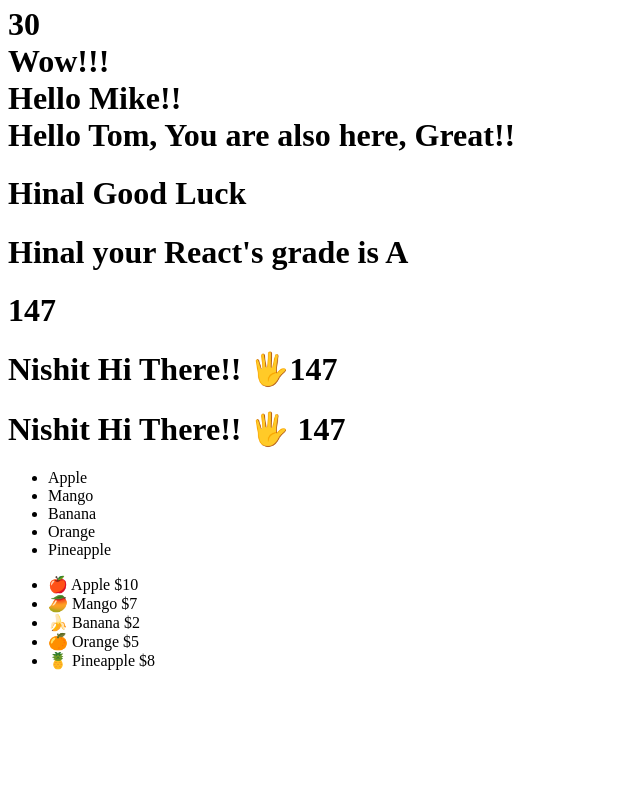
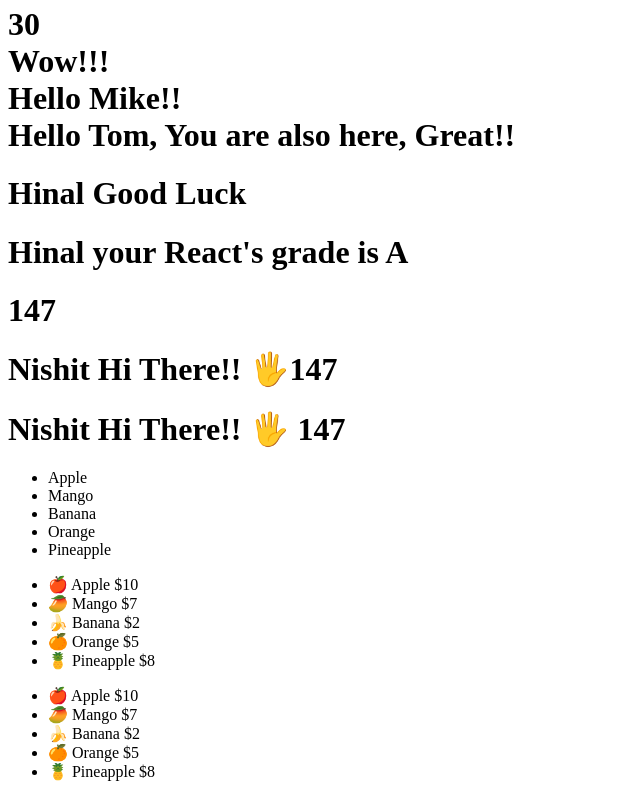
Before and after one commit to HinalPatel0607/React-Learning, a React (Vite) app in the folder React/: page / in a window 1280 px wide. Shown: the part 1122-1919 px from the top of the page, without its empty margins (0-640 px from the left). Before the commit the page ends 1808 px from the top, so only its background shows below. Built offline with nearby package versions, Linux system fonts and the light colour scheme.

Commit message:
Rendering Objects Through Components

```diff
--- a/React/src/App.jsx
+++ b/React/src/App.jsx
@@ -6,7 +6,8 @@ import Arrayprop from "./components/Arrayprop";
 import Objectprop from "./components/Objectprop";
 import Destructuringobjectprop from "./components/Destructuringobjectprop";
 import RenderArray from "./components/RenderArray";
-import RenderArrayOfObjects from "./RenderArrayOfObjects";
+import RenderArrayOfObjects from "./components/RenderArrayOfObjects";
+import FruitsObject from "./components/FruitsObject";
 
 function App() {
   const seatNumbers = [1, 4, 7];
@@ -31,6 +32,7 @@ function App() {
       <Destructuringobjectprop person={person} />
       <RenderArray />
       <RenderArrayOfObjects />
+      <FruitsObject />
     </div>
   );
 }
--- /dev/null
+++ b/React/src/components/FruitsObject.jsx
@@ -0,0 +1,26 @@
+import RenderingObjectThroughComponent from "./RenderingObjectThroughComponent";
+
+function FruitsObject() {
+  const fruits = [
+    { name: "Apple", price: 10, emoji: "🍎" },
+    { name: "Mango", price: 7, emoji: "🥭" },
+    { name: "Banana", price: 2, emoji: "🍌" },
+    { name: "Orange", price: 5, emoji: "🍊" },
+    { name: "Pineapple", price: 8, emoji: "🍍" },
+  ];
+  return (
+    <div>
+      <ul>
+        {fruits.map((fruit) => (
+          <RenderingObjectThroughComponent
+            key={fruit.name}
+            name={fruit.name}
+            price={fruit.price}
+            emoji={fruit.emoji}
+          />
+        ))}
+      </ul>
+    </div>
+  );
+}
+export default FruitsObject;
--- /dev/null
+++ b/React/src/components/RenderingObjectThroughComponent.jsx
@@ -0,0 +1,8 @@
+function RenderingObjectThroughComponent({ name, price, emoji }) {
+  return (
+    <li>
+      {emoji} {name} ${price}
+    </li>
+  );
+}
+export default RenderingObjectThroughComponent;
```
Also changed, not shown: React/src/components/RenderArrayOfObjects.jsx (renamed from React/src/RenderArrayOfObjects.jsx).
